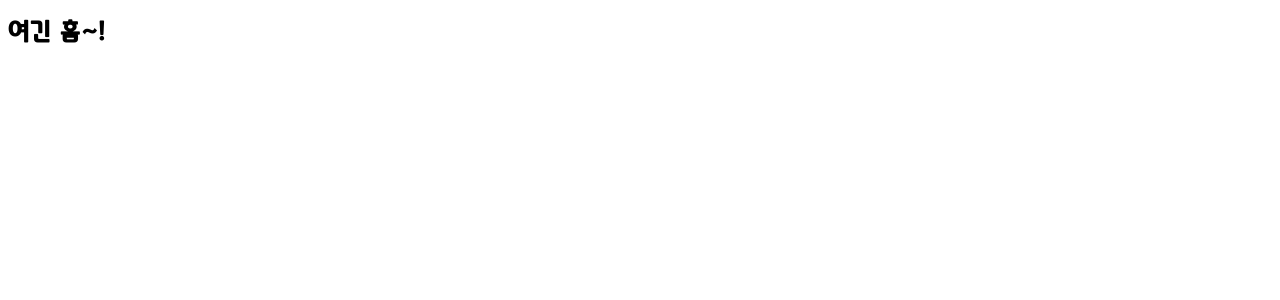
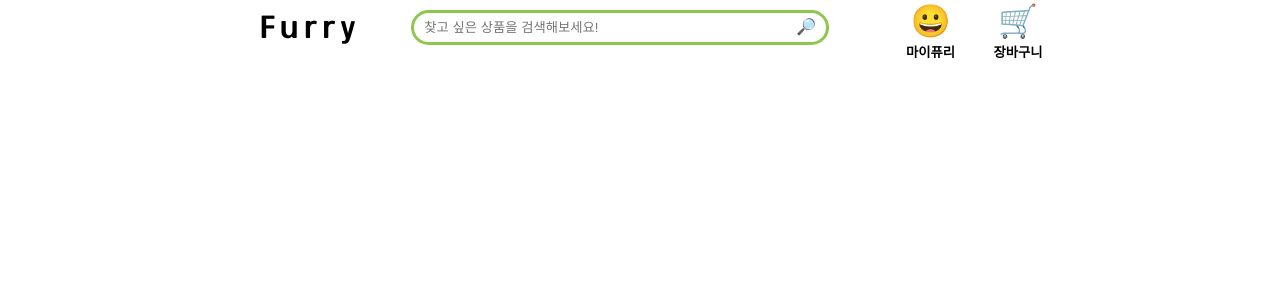
Before and after one commit to youngsoosoo/Furry_Friend_v2, a React (Create React App) app: page / in a window 1280 px wide. Shown: the top 300 px of the page. Built offline with nearby package versions, Linux system fonts and the light colour scheme.

Commit message:
first commit

```diff
--- /dev/null
+++ b/src/components/Header/Header.js
@@ -0,0 +1,126 @@
+import React from "react";
+import styled from "styled-components";
+
+export default function Header(){
+    return(
+        <Positioner>
+        <WhiteBackground>
+            <HeaderContents>
+                <Spacer/>
+                <Title>Furry</Title>
+                <Search>
+                <Input
+                    placeholder="찾고 싶은 상품을 검색해보세요!"/>
+                <IMG> 🔎 </IMG>
+                </Search>
+
+                <MY>
+                    <ICON>😀</ICON>
+                    <P>마이퓨리</P>
+                </MY>
+                <Cart>
+                    <ICON>🛒</ICON>
+                    <P>장바구니</P>
+                </Cart>
+                <Spacer/>
+            </HeaderContents>
+        </WhiteBackground>
+    </Positioner>
+    )
+}
+
+
+// 상단 고정, 그림자
+const Positioner = styled.div`
+    display: flex;
+    flex-direction: column;
+    position: fixed;
+    top: 0px;
+    width: 100%;
+`;
+
+// 흰 배경, 내용 중간 정렬
+const WhiteBackground = styled.div`
+    background: white;
+    display: flex;
+    justify-content: center;
+    height: auto;
+`
+
+// 해더의 내용
+const HeaderContents = styled.div`
+    width: 1200px;
+    height: 55px;
+    display: flex;
+    flex-direction: row;
+    align-items: center;
+
+`
+
+// 로고
+const Title = styled.div`
+    font-size: 2rem;
+    letter-spacing: 5px;
+    font-family: 'tway';
+
+    margin: 2vw;
+
+`
+
+//검색창
+
+const Search = styled.div`
+margin: 2vw;
+
+position: relative;
+width: 450px;
+
+`
+const Input = styled.input`
+width: 400px;
+
+height: 27px;
+
+border : 3px solid #8ec64e;
+border-radius : 24px;
+outline: none;
+padding-left: 10px;
+
+`
+const IMG = styled.span`
+position: absolute;
+
+top : 7px;
+
+right : 45px;
+
+margin: 0;
+`
+
+//장바구니
+const MY = styled.button`
+    margin: 0.5vw;
+    padding : 1vw;
+    border : 0px;
+    background: #ffffff;
+    line-height: 0;
+`
+const Cart = styled.button`
+    margin: 0.5vw;
+    padding : 1vw;
+    border : 0px;
+    background: #ffffff;
+    line-height: 0;
+`
+const ICON = styled.p`
+font-size : 2rem;
+
+`
+const P = styled.p`
+font-weight : 1000;
+`
+// 중간 여백
+
+const Spacer = styled.div`
+    flex-grow: 1;
+`;
--- a/src/pages/Home.js
+++ b/src/pages/Home.js
@@ -1,19 +1,19 @@
 import React from 'react';
-import styled from 'styled-components';
+
+/* Header import */
+import Header from '../components/Header/Header';
 
 function Home(){
     return(
     <>
-        <Title>
-            여긴 홈~!
-        </Title>
+        <Header />
+
+
     </>
     )
 }
 
-const Title = styled.h2`
-    font-family : "tway";
-`
+
 
 
 export default Home;
```
Also changed, not shown: src/components/Footer/Footer.js (added).
